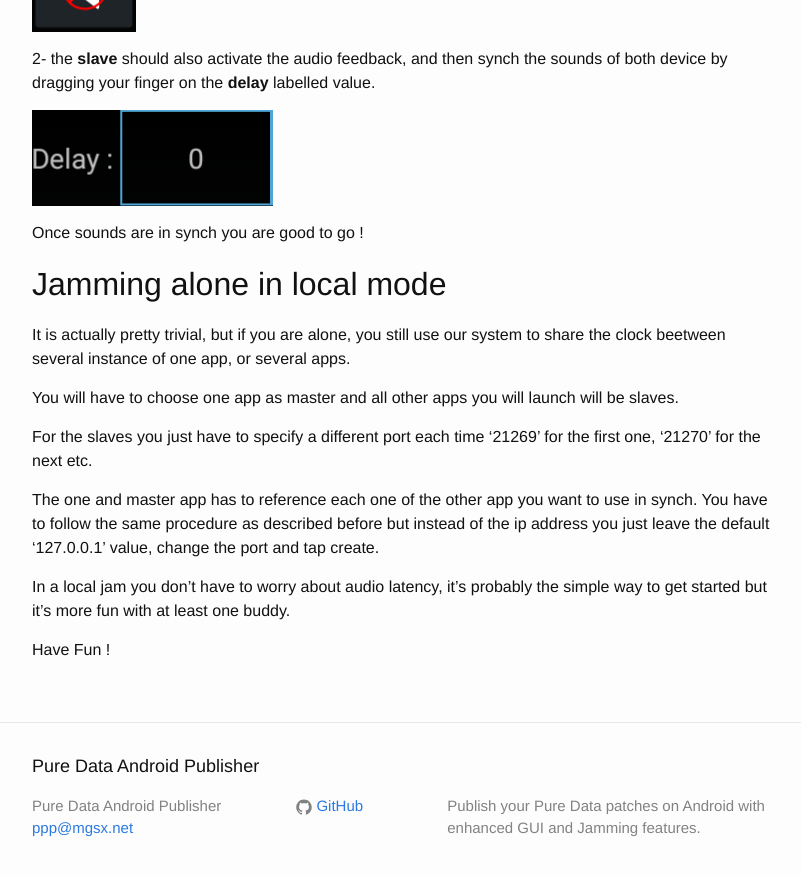
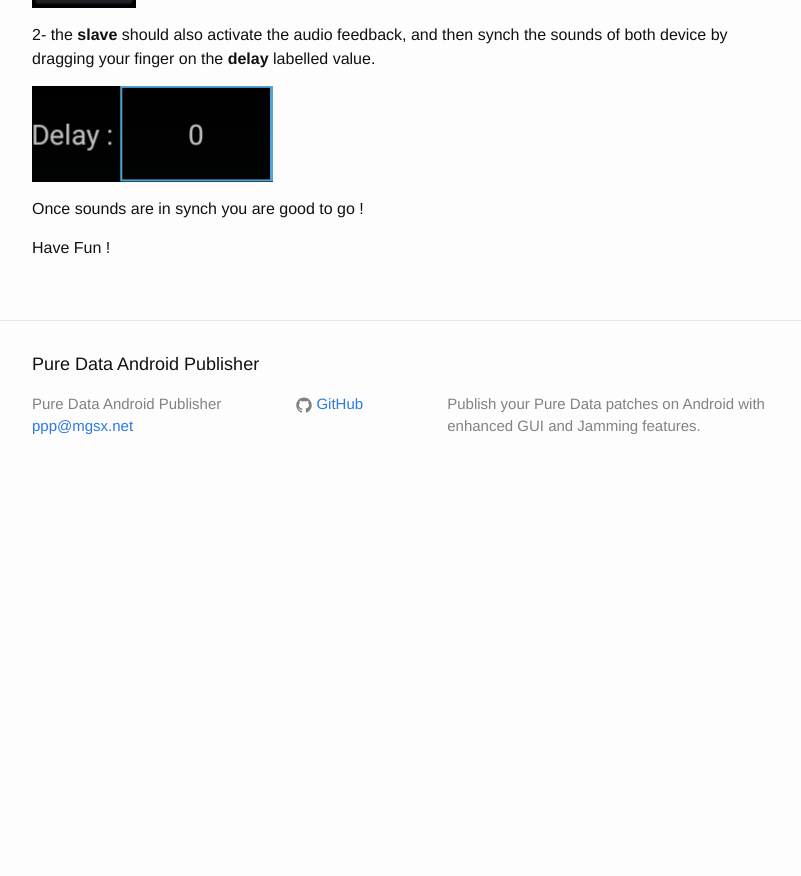
Before and after one commit to b2renger/PdDroidPublisher, a Jekyll site: the page built from _posts/2015-10-26-How_to_jam_over_wifi.md, in a window 1280 px wide and 900 px high, scrolled down 3593 px. Shown: the top 876 px of the window, without its empty margins (238-1039 px from the left). Built offline with Jekyll 4.4.1, drawn with Linux system fonts in a browser that asks for light colours; after the commit the page ends 4091 px from its top, so only the background shows below that; some of the changed text lies outside the part shown.

Commit message:
break how to jam on android in wifi and local how to

```diff
--- a/_posts/2015-10-26-How_to_jam_on_Android.md
+++ b/_posts/2015-10-26-How_to_jam_over_wifi.md
@@ -1,15 +1,13 @@
 ---
 layout: post
-title:  "How To Jam on Android"
-categories: How to, android user
+title:  "How To Jam over wifi"
+categories: How to, app user
 published : true
 ---
 * [Introduction](#Introduction)<br>
 * [Slave configuration](#Slave)<br>
 * [Master configuration](#Master)<br>
 * [Audio Latency configuration](#Audio_Latency)<br>
-* [Local jam](#Local_Jam)<br>
-
 
 <a name="Introduction"/>
 
@@ -39,7 +37,7 @@ When you do that another dialog appears :
 
 You won't need to modify anything there and you just have to click "create". FIY **21929** is the port you will receive information from, so be sure to tell your master if you change it.
 
-If you want to run a second app on the same device, though it is officialy not supported and not tested, you can't use a port twice so you'll need to change this value to something else (again be sure to inform your master). More about it in the local jam mode [here](#Local_Jam).
+If you want to run a second app on the same device, though it is officialy not supported and not tested, you can't use a port twice so you'll need to change this value to something else (again be sure to inform your master).
 
 Congrats ! you are now a slave, if a master gives you orders you will now execute them ! In our context the master will just drive your clock, and you'll be able to choose the subdivision of the main beat you are using to build your patterns.
 
@@ -88,20 +86,4 @@ Once you have setup a master and slave :
 
 Once sounds are in synch you are good to go !
 
-
-<a name="Local_Jam"/>
-
-## Jamming alone in local mode
-
-It is actually pretty trivial, but if you are alone, you still use our system to share the clock beetween several instance of one app, or several apps.
-
-You will have to choose one app as master and all other apps you will launch will be slaves.
-
-For the slaves you just have to specify a different port each time '21269' for the first one, '21270' for the next etc.
-
-The one and master app has to reference each one of the other app you want to use in synch. You have to follow the same procedure as described before but instead of the ip address you just leave the default '127.0.0.1' value, change the port and tap create.
-
-In a local jam you don't have to worry about audio latency, it's probably the simple way to get started but it's more fun with at least one buddy.
-
-
 Have Fun !
```
Also changed, not shown: _posts/2015-11-01-How_to_jam_alone.md (added, +44 -0 lines).
